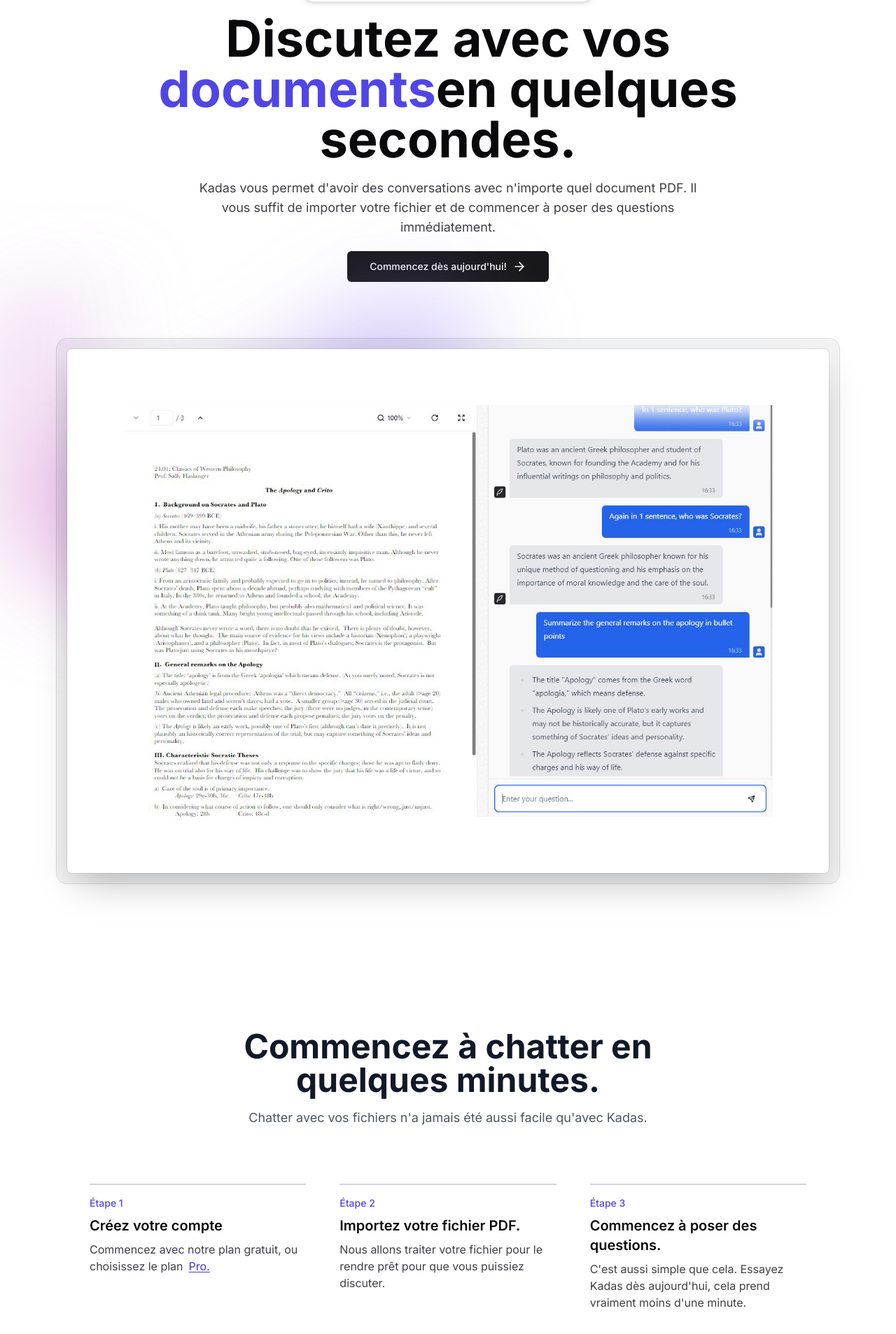
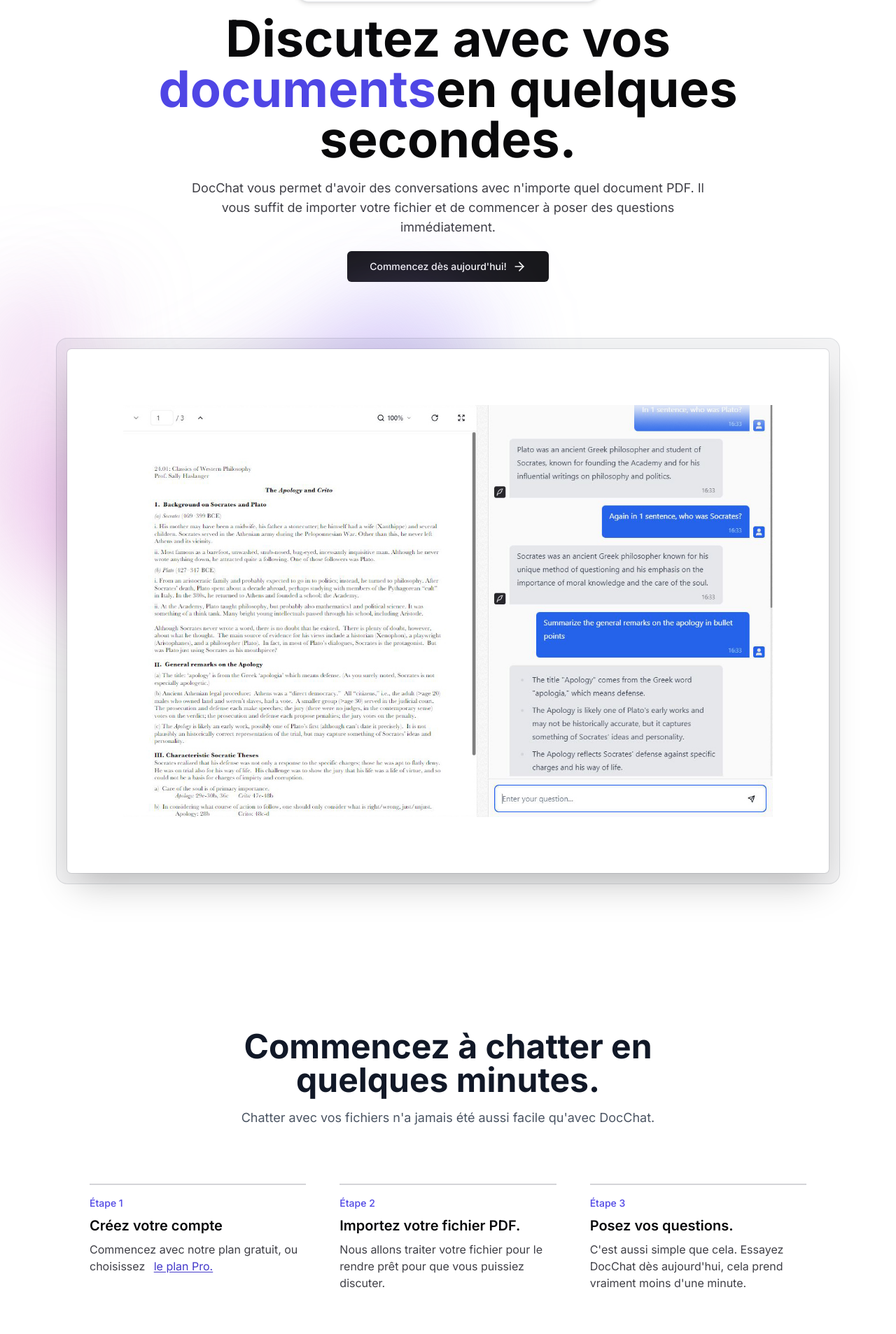
Before and after one commit to idrissi-hamza/DocChat, a Next.js app: page / in a window 1280 px wide. Shown: the part 195-2102 px from the top of the page at 70% size. Built offline with nearby package versions, Linux system fonts and the light colour scheme.

Commit message:
CHANGE NAME

```diff
--- a/package.json
+++ b/package.json
@@ -1,5 +1,5 @@
 {
-  "name": "kadas",
+  "name": "DocChat",
   "version": "0.1.0",
   "private": true,
   "scripts": {
--- a/src/app/page.tsx
+++ b/src/app/page.tsx
@@ -11,7 +11,7 @@
       <MaxWrapper className="mb-12 mt-28 sm:mt-40 flex flex-col items-center justify-center text-center ">
         <div className="mx-auto mb-4 flex max-w-fit items-center justify-center space-x-2 overflow-hidden rounded-full border border-gray-200 bg-white px-7 py-2 shadow-md backdrop-blur transition-all hover:border-gray-300 hover:bg-white/50 ">
           <p className="text-sm font-semibold text-gray-700">
-            Kadas est désormais disponible pour le grand public !
+          DocChat est désormais disponible pour le grand public !
           </p>
         </div>
         <h1 className="max-w-4xl text-5xl font-bold md:text-6xl lg:text-7xl">
@@ -19,7 +19,7 @@
           en quelques secondes.
         </h1>
         <p className="mt-5 max-w-prose text-zinc-700 sm:text-lg">
-          Kadas vous permet d&apos;avoir des conversations avec n&apos;importe
+        DocChat vous permet d&apos;avoir des conversations avec n&apos;importe
           quel document PDF. Il vous suffit de importer votre fichier et de
           commencer à poser des questions immédiatement.
         </p>
@@ -86,7 +86,7 @@
             </h2>
             <p className="mt-4 text-lg text-gray-600">
               Chatter avec vos fichiers n&apos;a jamais été aussi facile
-              qu&apos;avec Kadas.
+              qu&apos;avec DocChat.
             </p>
           </div>
         </div>
@@ -95,9 +95,9 @@
           <Step
             step=" Étape 1"
             title="Créez votre compte "
-            description=" Commencez avec notre plan gratuit, ou choisissez le plan"
+            description=" Commencez avec notre plan gratuit, ou choisissez "
             linkHref="/pricing"
-            linkText="Pro."
+            linkText="le plan Pro."
           />
           <Step
             step=" Étape 2"
@@ -107,8 +107,8 @@
           />
           <Step
             step=" Étape 3"
-            title="   Commencez à poser des questions. "
-            description="  C'est aussi simple que cela. Essayez Kadas dès
+            title="   Posez vos questions. "
+            description="  C'est aussi simple que cela. Essayez DocChat dès
             aujourd'hui, cela prend vraiment moins d'une minute."
           />
         </ol>
```
